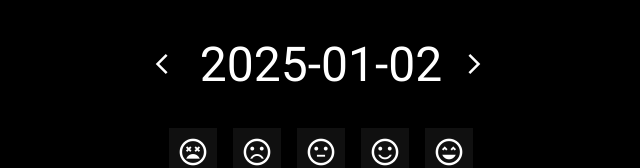
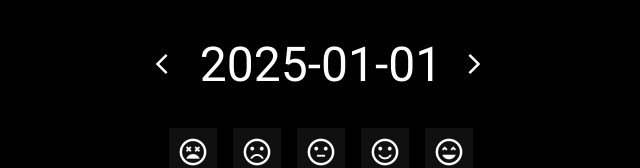
Before and after one commit to jktham/omni, a Next.js app: page /edit/2025-01-01 in a window 1280 px wide. Shown: the top 168 px of the page, without its empty margins (319-959 px from the left). Built offline with nearby package versions, Linux system fonts and the light colour scheme.

Commit message:
fix entry bug

```diff
--- a/src/app/calendar/[[...year]]/page.tsx
+++ b/src/app/calendar/[[...year]]/page.tsx
@@ -10,7 +10,7 @@ import { use, useEffect, useState } from "react";
 export default function Page({params}: {params: Promise<{ year: string[] | undefined }>}) {
 	const p = use(params);
 	const [year, setYear] = useState<number>(Number(p.year?.[0]) || 2025);
-	const [date, setDate] = useState<string>("2025-01-01");
+	const [date, setDate] = useState<string>("2000-01-01");
 	const [data, setData] = useState<Data>(new Map());
 
 	useEffect(() => {
--- a/src/app/edit/[[...date]]/page.tsx
+++ b/src/app/edit/[[...date]]/page.tsx
@@ -8,10 +8,10 @@ import { use, useEffect, useState } from "react";
 
 export default function Page({params}: {params: Promise<{ date: string[] | undefined }>}) {
 	const p = use(params);
-	const [date, setDate] = useState<string>(p.date?.[0] || "2025-01-01");
+	const [date, setDate] = useState<string>(p.date?.[0] || "2000-01-01");
 
 	useEffect(() => {
-		if (date == "2025-01-01") setDate(dateToString(new Date()));
+		if (date == "2000-01-01") setDate(dateToString(new Date()));
 	}, [date]);
 
 	return (
--- a/src/components/edit.tsx
+++ b/src/components/edit.tsx
@@ -21,7 +21,7 @@ export default function Edit({date}: {date: string}) {
 	};
 
 	useEffect(() => {
-		if (rating != -1) saveEntry();
+		if (rating != -1 || notes != "") saveEntry();
 	});
 
 	useEffect(() => {
```
